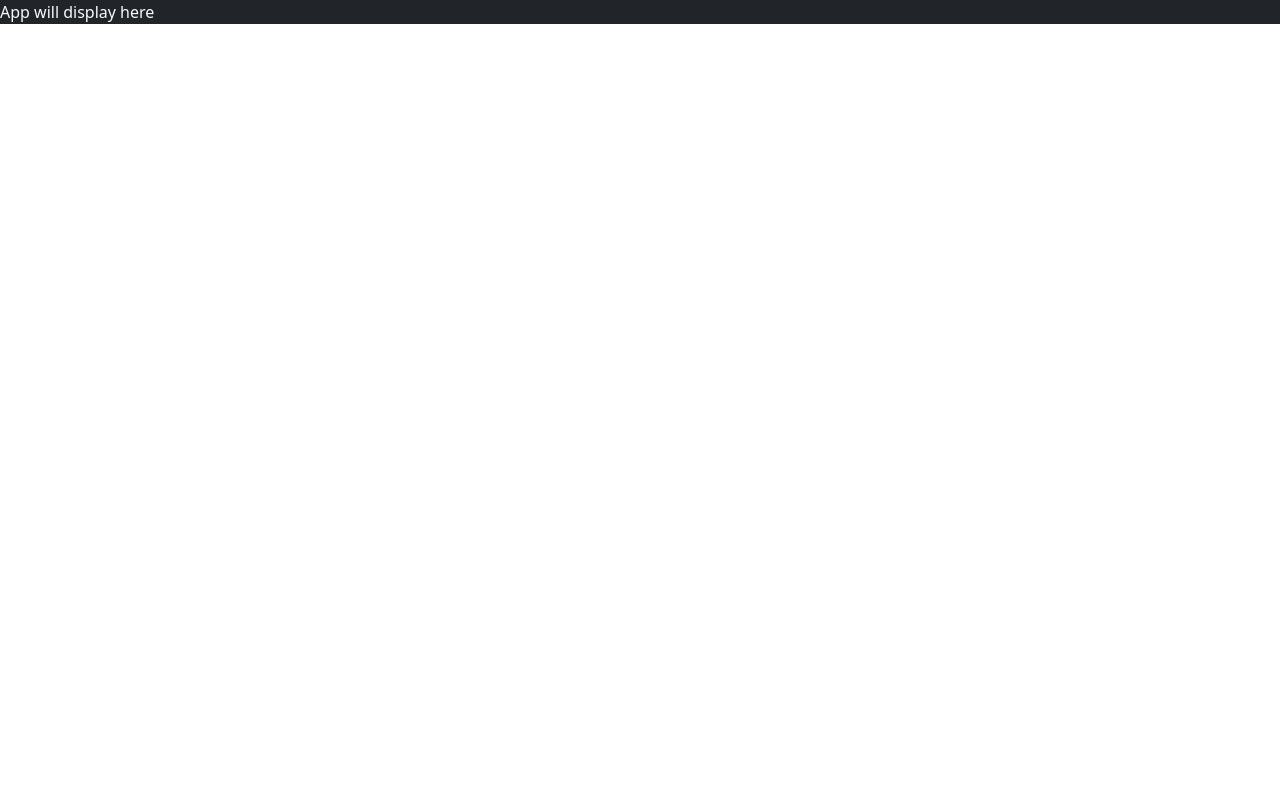
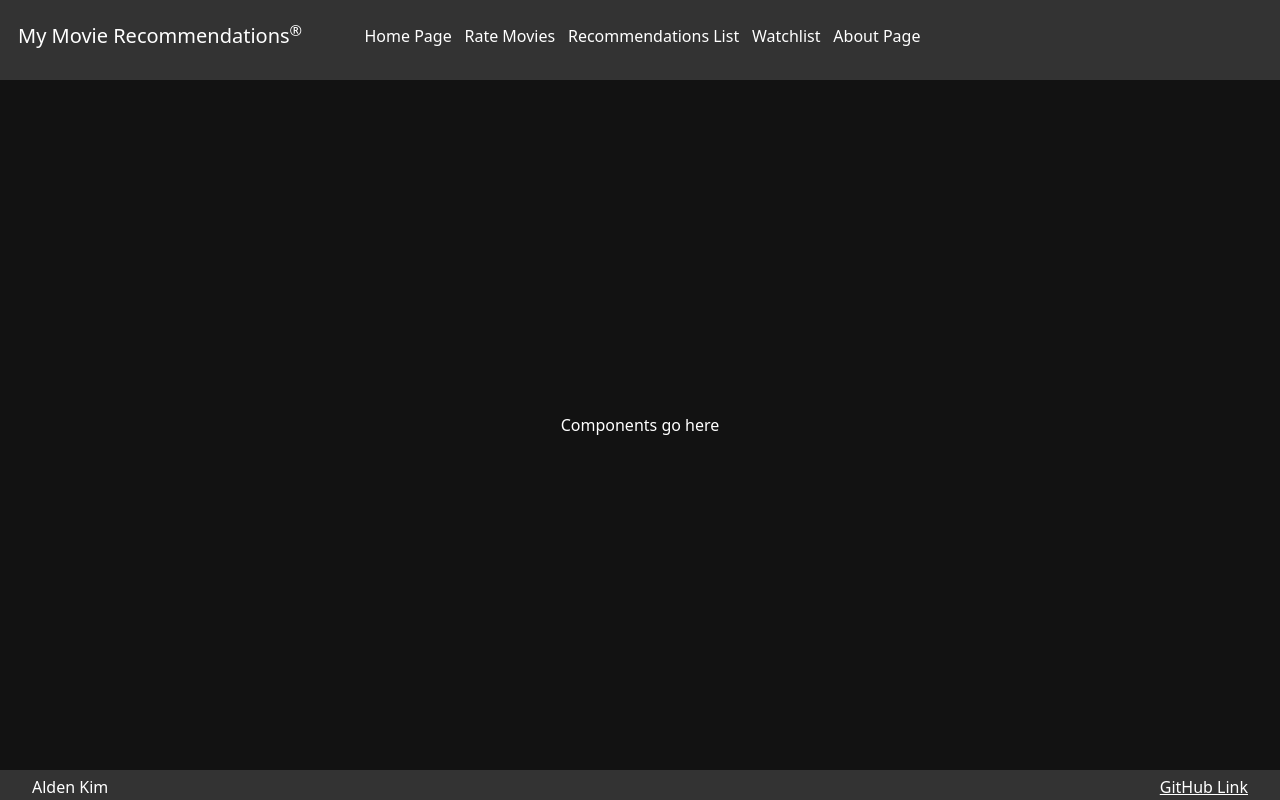
Before and after one commit to AldenKim/startup, a React (Vite) app: page / in a window 1280 px wide. Built offline with nearby package versions, Linux system fonts and the light colour scheme.

Commit message:
updates to app.jsx to represent Startup content

```diff
--- a/src/app.jsx
+++ b/src/app.jsx
@@ -3,5 +3,39 @@ import 'bootstrap/dist/css/bootstrap.min.css';
 import './app.css';
 
 export default function App() {
-    return <div className='body bg-dark text-light'>App will display here</div>;
+    return (
+        <div className = 'body bg-dark text-light'>
+            <header className = "container-fluid">
+                <nav className = "navbar">
+                    <a className="navbar-brand" href = "index.html">My Movie Recommendations<sup>&reg;</sup></a>
+                    <menu className = "navbar-menu">
+                        <li className = "nav-item">
+                            <a className ="nav-link" href = "index.html">Home Page</a>
+                        </li>
+                        <li className = "nav-item">
+                            <a className = "nav-link" href="ratings.html">Rate Movies</a>
+                        </li>
+                        <li className = "nav-item">
+                            <a className = "nav-link" href="recommendations.html">Recommendations List</a>
+                        </li>
+                        <li className = "nav-item">
+                            <a className = "nav-link" href="watchlist.html">Watchlist</a>
+                        </li>
+                        <li className = "nav-item">
+                            <a className = "nav-link" href = "about.html">About Page</a>
+                        </li>
+                    </menu>
+                </nav>
+            </header>
+
+            <main>Components go here</main>
+
+            <footer>
+                <div className = "container-fluid">
+                    <span className = "text-reset">Alden Kim</span>
+                    <a href = "https://github.com/AldenKim/startup">GitHub Link</a>
+                </div>
+            </footer>
+        </div>
+    );
 }
```
